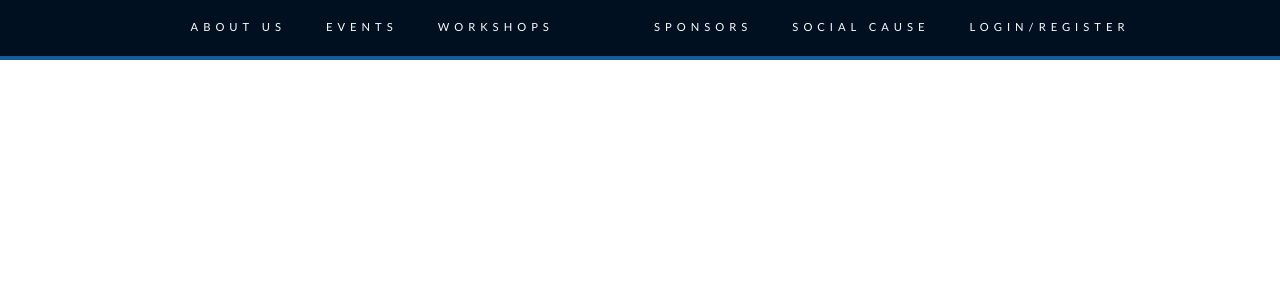
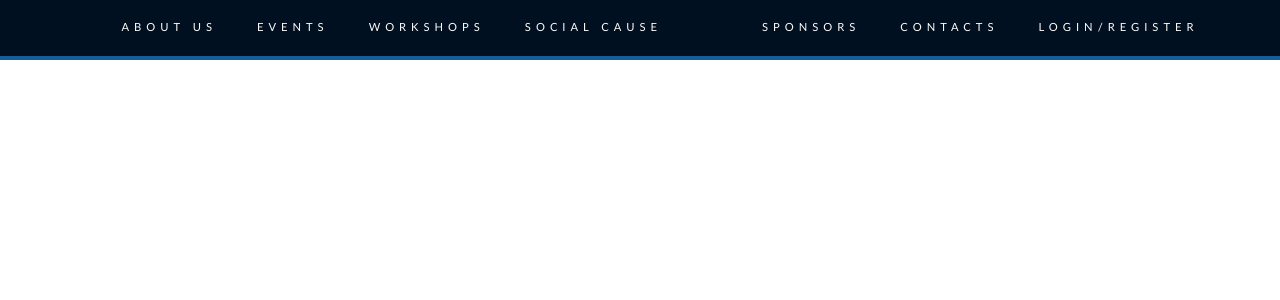
Before and after one commit to Zerone-IIITDM/samgatha-2018, a React (Create React App) app in the folder client/: page / in a window 1280 px wide. Shown: the top 300 px of the page. Built offline with nearby package versions, Linux system fonts and the light colour scheme.

Commit message:
Added: contacts in Header component
commit adds contacts in header component

```diff
--- a/client/src/components/Header.js
+++ b/client/src/components/Header.js
@@ -32,9 +32,10 @@ class Header extends Component {
               <li><a href="#">About Us</a></li>
               <li><a href="/events">Events</a></li>
               <li><a href="#">Workshops</a></li>
+              <li><a href="#">Social Cause</a></li>
               <li id="heart-trigger" className="heart heart-trigger"><span className="fa fa-heart"></span></li>
               <li><a href="#">Sponsors</a></li>
-              <li><a href="#">Social Cause</a></li>
+              <li><a href="#">Contacts</a></li>
               <li><a href="/auth/google">Login/Register</a></li>
             </ul>
           </nav>
```
